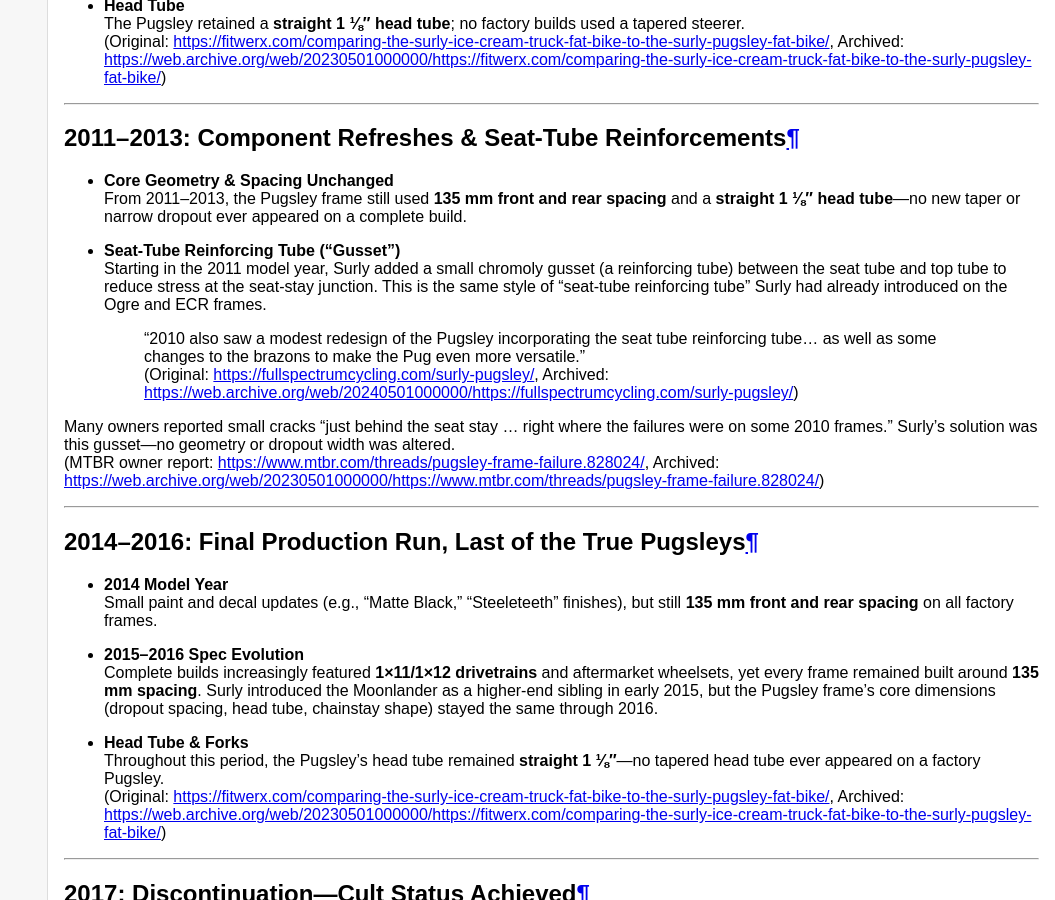
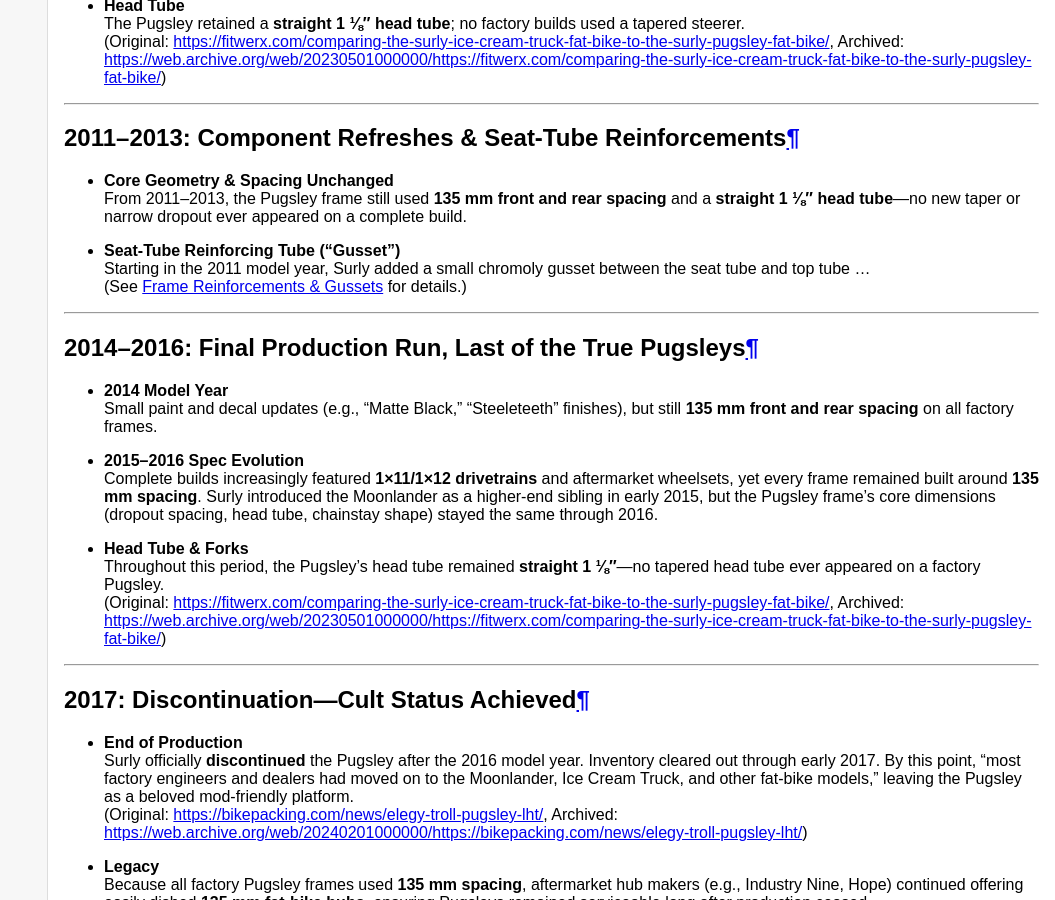
Before and after one commit to rpvnwnkl/SurlyPugsley, an MkDocs documentation site: the page built from docs/pugsley/history.md, in a window 1280 px wide and 900 px high, scrolled down 1213 px. Shown: the whole window, without its empty margins (225-1280 px from the left). Built offline with MkDocs 1.6.1, drawn with Linux system fonts in a browser that asks for light colours.

Commit message:
reinforcement page add

```diff
--- a/docs/pugsley/history.md
+++ b/docs/pugsley/history.md
@@ -56,12 +56,8 @@
   From 2011–2013, the Pugsley frame still used **135 mm front and rear spacing** and a **straight 1 ⅛″ head tube**—no new taper or narrow dropout ever appeared on a complete build.
 
 - **Seat-Tube Reinforcing Tube (“Gusset”)**
-  Starting in the 2011 model year, Surly added a small chromoly gusset (a reinforcing tube) between the seat tube and top tube to reduce stress at the seat-stay junction. This is the same style of “seat-tube reinforcing tube” Surly had already introduced on the Ogre and ECR frames.
-  > “2010 also saw a modest redesign of the Pugsley incorporating the seat tube reinforcing tube… as well as some changes to the brazons to make the Pug even more versatile.”
-  (Original: https://fullspectrumcycling.com/surly-pugsley/, Archived: https://web.archive.org/web/20240501000000/https://fullspectrumcycling.com/surly-pugsley/)
-
-  Many owners reported small cracks “just behind the seat stay … right where the failures were on some 2010 frames.” Surly’s solution was this gusset—no geometry or dropout width was altered.
-  (MTBR owner report: https://www.mtbr.com/threads/pugsley-frame-failure.828024/, Archived: https://web.archive.org/web/20230501000000/https://www.mtbr.com/threads/pugsley-frame-failure.828024/)
+    Starting in the 2011 model year, Surly added a small chromoly gusset between the seat tube and top tube …
+    (See [Frame Reinforcements & Gussets](../frame/reinforcements.md) for details.)
 
 ---
 
```
Also changed, not shown: docs/frame/reinforcements.md (added, +58 -0 lines).
